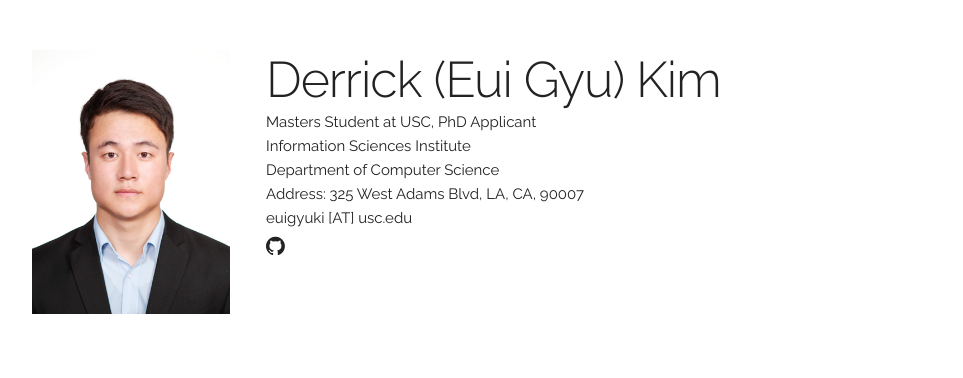
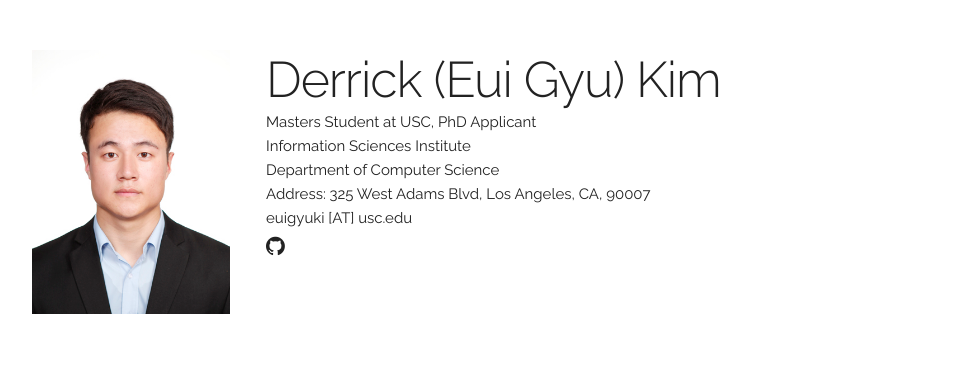
Before and after one commit to euigyuki/euigyuki.github.io, a Jekyll site: the page built from _projects/2015_jun.md, in a window 1280 px wide. Shown: the top 378 px of the page, without its empty margins (158-1121 px from the left). Built offline with Jekyll 4.4.1, drawn with Linux system fonts in a browser that asks for light colours; some web fonts are replaced.

Commit message:
edited icons and addresses

```diff
--- a/_data/main_info.yaml
+++ b/_data/main_info.yaml
@@ -5,6 +5,6 @@
 affiliation1: "Information Sciences Institute"
 affiliation2: "Department of Computer Science"
 affiliation3: "University of Southern California"
-address: "325 West Adams Blvd, LA, CA, 90007"
+address: "325 West Adams Blvd, Los Angeles, CA, 90007"
 github: "https://github.com/euigyuki"
 resume: "/assets/CV.pdf"
--- a/_layouts/default.html
+++ b/_layouts/default.html
@@ -112,15 +112,11 @@
           {{ site.data.main_info.email }}
         </div>
         <div class="four columns">
-          <span onclick="window.open('{{ site.data.main_info.google_scholar }}')" style="cursor: pointer">
-            <i class="ai ai-google-scholar-square" aria-hidden="true"></i>
-          </span>
+
           <span onclick="window.open('{{ site.data.main_info.github }}')" style="cursor: pointer">
             <i class="fa fa-github" aria-hidden="true"></i>
           </span>
-          <span onclick="window.open('{{ site.data.main_info.twitter }}')" style="cursor: pointer">
-            <i class="fa fa-twitter" aria-hidden="true"></i>
-          </span>
+
         </div>
       </div>
     </div>
```
